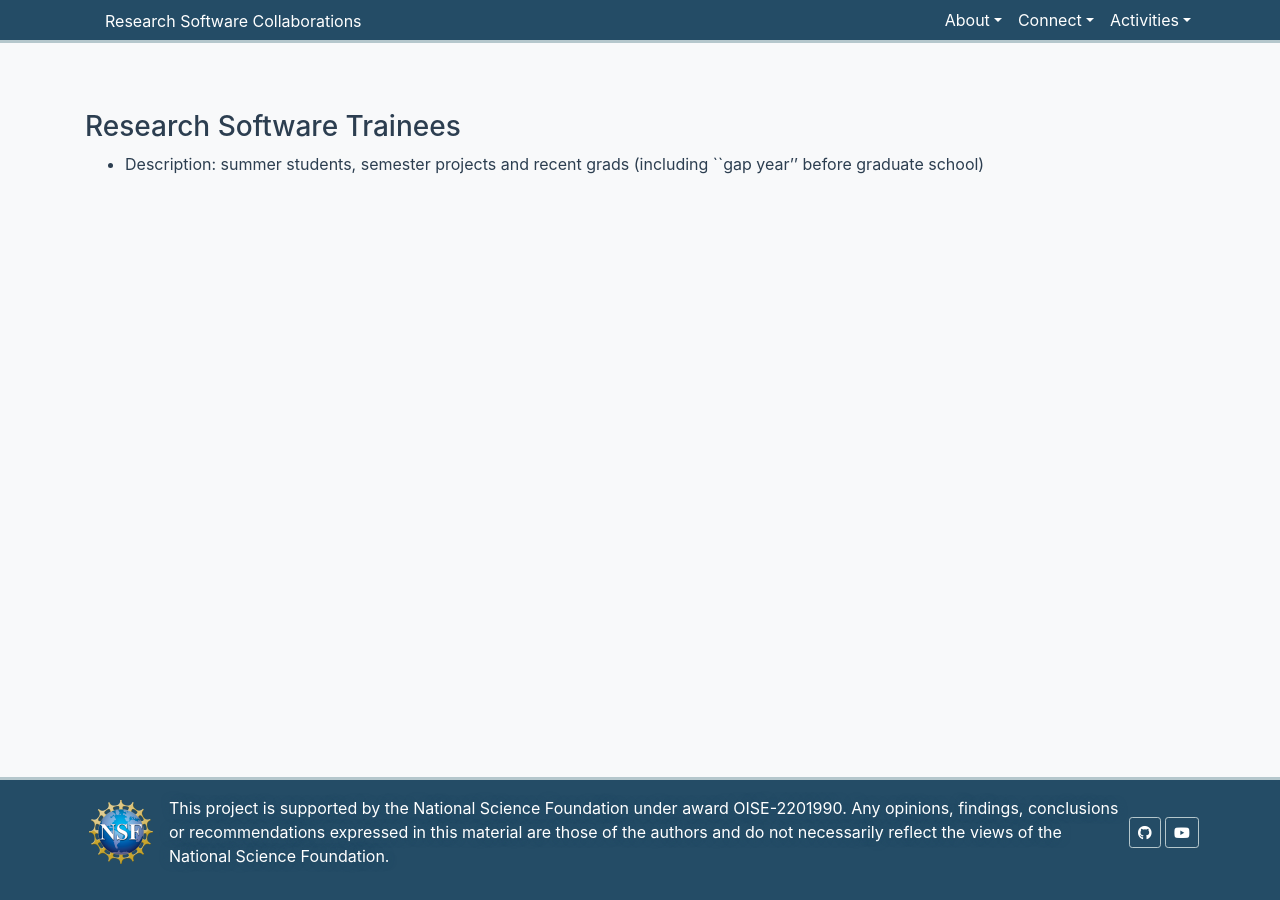
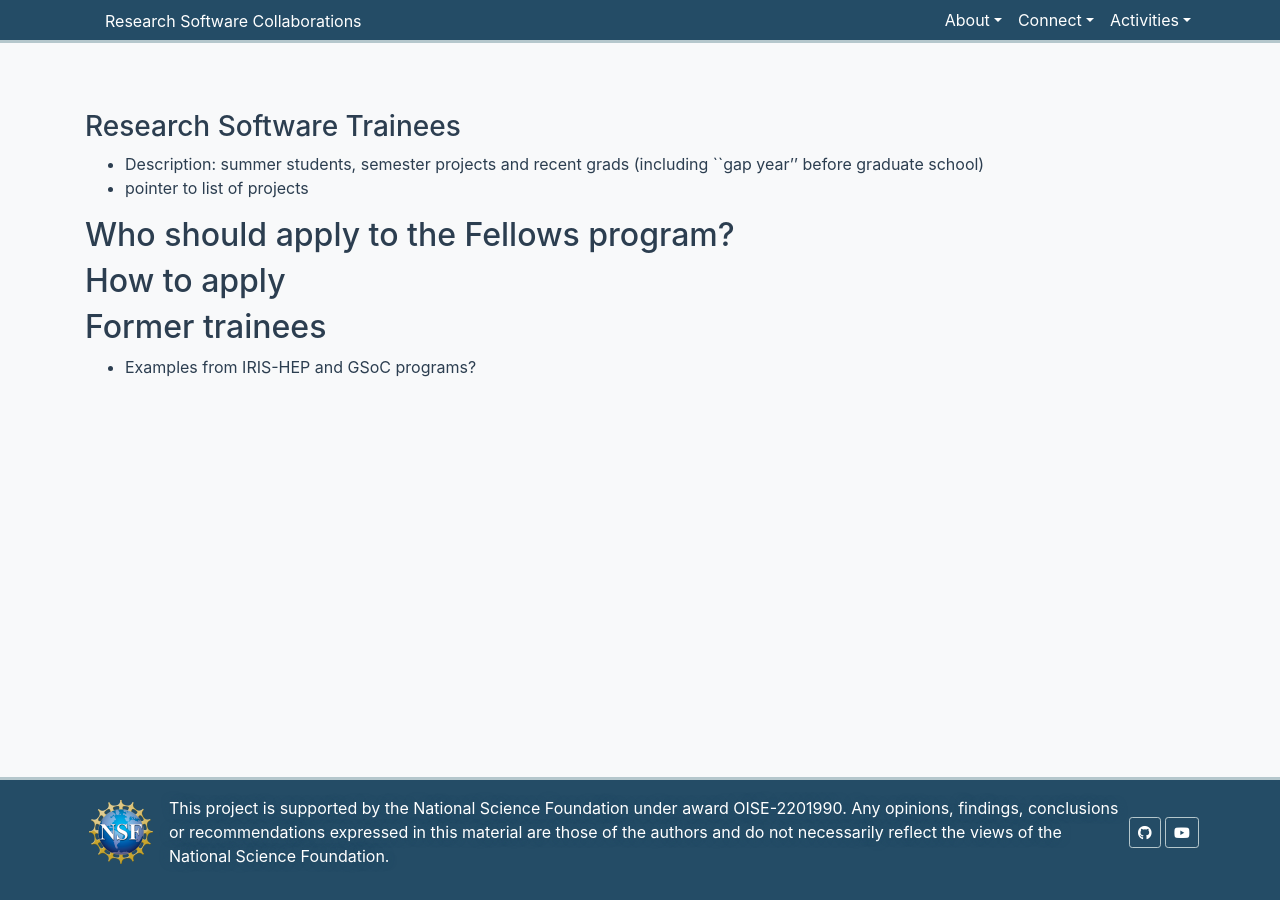
Before and after one commit to research-software-collaborations/research-software-collaborations.github.io, a Jekyll site: the page built from pages/docs/trainees.md, in a window 1280 px wide. Built offline with Jekyll 4.4.1, drawn with Linux system fonts in a browser that asks for light colours; cached includes are drawn as plain includes.

Commit message:
more detail

```diff
--- a/pages/docs/trainees.md
+++ b/pages/docs/trainees.md
@@ -8,3 +8,12 @@ pagetype: doc
 ### Research Software Trainees
 
   * Description: summer students, semester projects and recent grads (including ``gap year'' before graduate school)
+  * pointer to list of projects
+
+## Who should apply to the Fellows program?
+
+## How to apply
+
+## Former trainees
+
+  * Examples from IRIS-HEP and GSoC programs?
```
